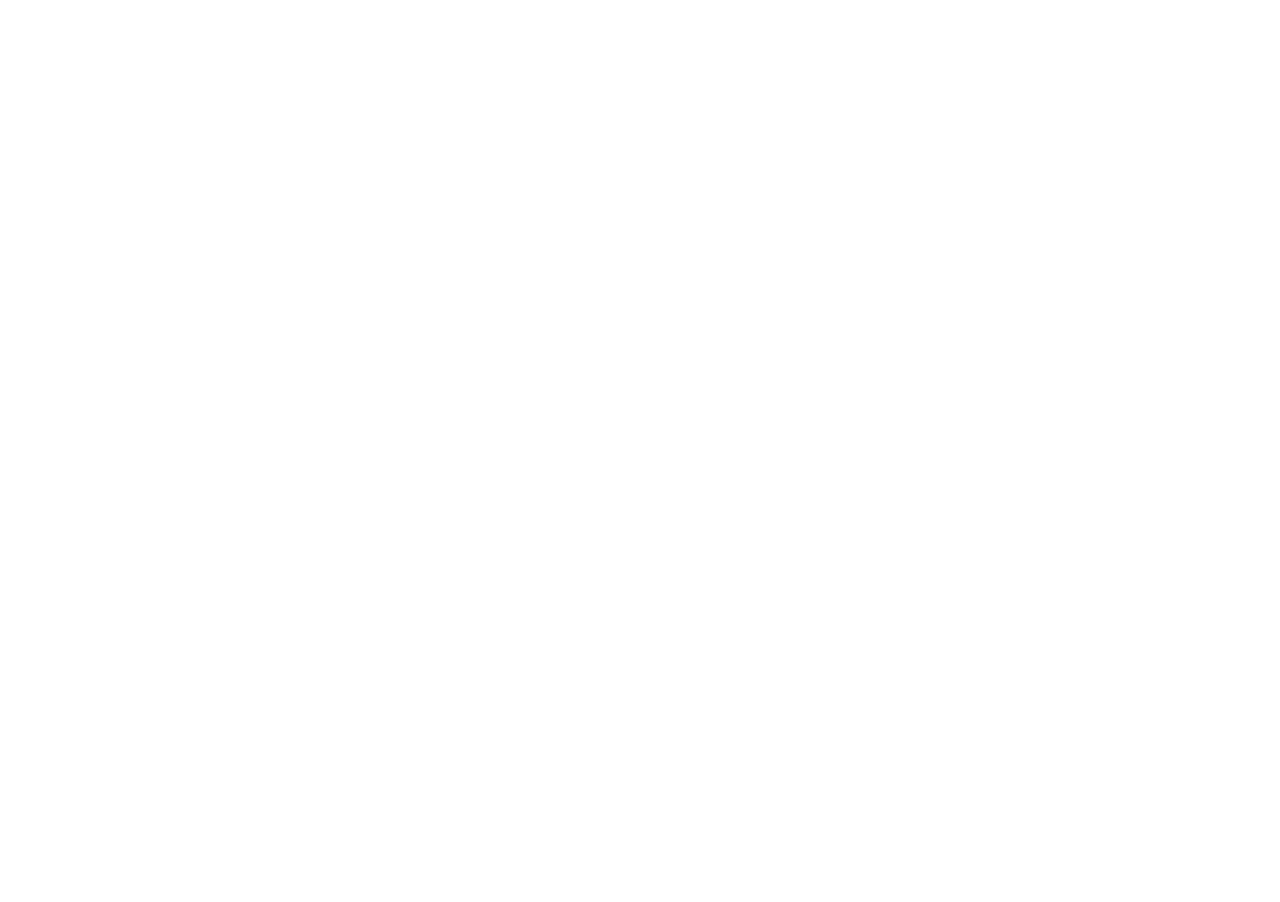
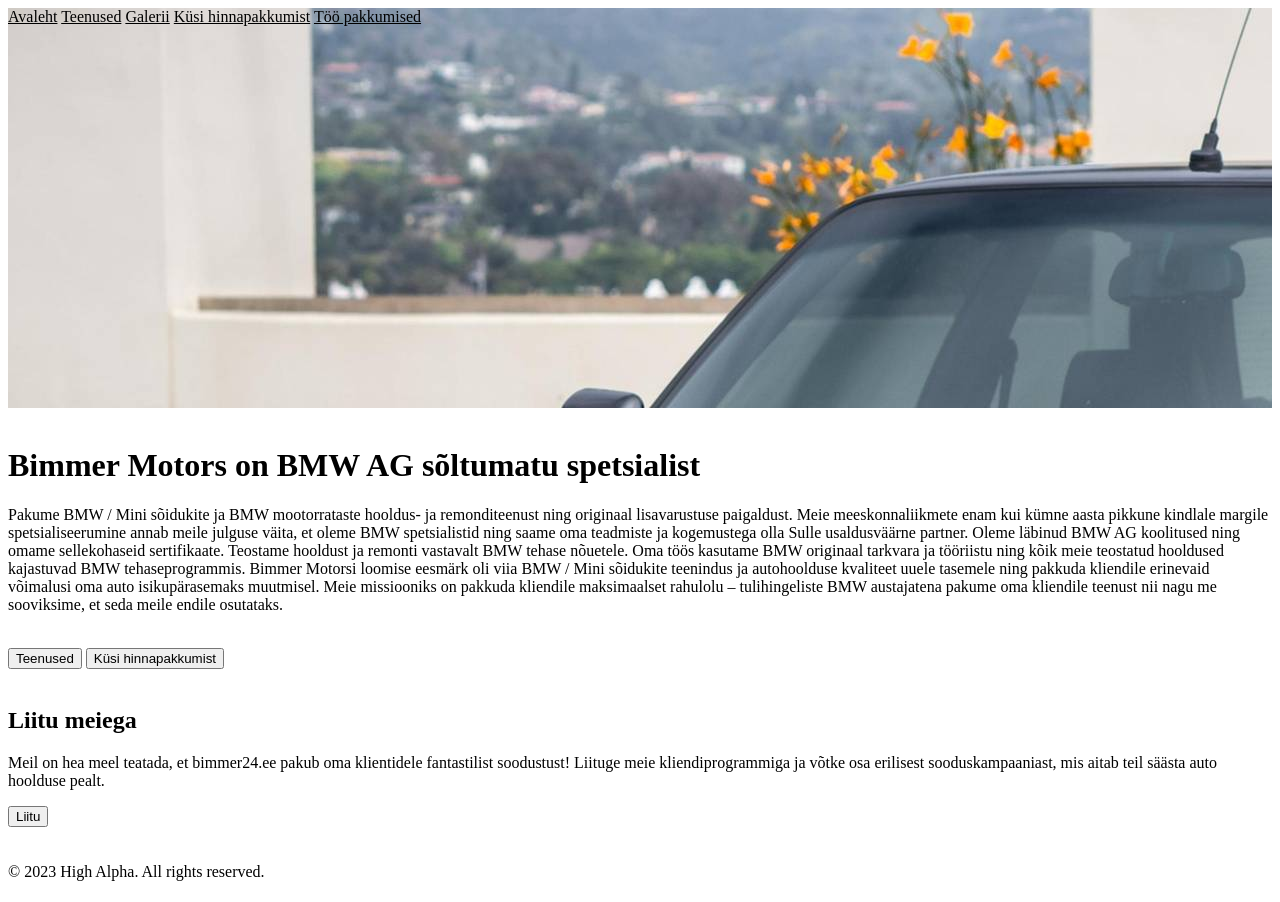
Before and after one commit to Mart1nPr/Kasutajaliides, a plain HTML site: page Üheleheline veebileht/ylesanne-1.html in a window 1280 px wide. Before the commit the page ends 800 px from the top, so only its background shows below. Drawn offline with Linux system fonts and the light colour scheme.

Commit message:
Updated index file

```diff
--- a/Üheleheline veebileht/ylesanne-1.html
+++ b/Üheleheline veebileht/ylesanne-1.html
@@ -1,6 +1,6 @@
 <!DOCTYPE html>
 <!-- dokumendi tüüp on html -->
-<html lang="en">
+<html lang="et">
 <!-- määrame ära, mis keelega tegu, siis brauser teab -->
 
 <head>
@@ -14,20 +14,28 @@
 	Seejärel kirjuta kujunduse järgi markup kood.
 	-->
 	<style>
-		p a {
+		p a {}
 
-		}
-
-		a {
-
-		}
+		a {}
 
 		a span {}
 
 		.container {
 			max-width: 1320px;
-            margin: 0 auto;
+			margin: 0 auto;
 		}
+
+
+		.header {
+			background-image: url(/images/9aqY27bo-6XmDjMJjh5-\(edit\).jpg);
+			height: 400px;
+			width: 100%;
+		}
+
+		.web-tab {
+			color: black;
+		}
+
 		/* https://developer.mozilla.org/en-US/docs/Web/CSS/color */
 		/* https://developer.mozilla.org/en-US/docs/Web/CSS/text-decoration */
 		/* https://developer.mozilla.org/en-US/docs/Web/CSS/background */
@@ -36,7 +44,71 @@
 	</style>
 </head>
 
-<body><!--
+<body>
+	<div class="Main-container">
+		<div class="header">
+			<div class="web-tabs">
+				<a class="web-tab" href="">Avaleht</a>
+				<a class="web-tab" href="">Teenused</a>
+				<a class="web-tab" href="">Galerii</a>
+				<a class="web-tab" href="">Küsi hinnapakkumist</a>
+				<a class="web-tab" href="">Töö pakkumised</a>
+			</div>
+		</div>
+	</div>
+	<br>
+	<div class="Middle-container">
+		<!--information-->
+		<div class="information-container">
+			<div>
+				<h1>Bimmer Motors on BMW AG sõltumatu spetsialist</h1>
+				<p class="info-text">
+					Pakume BMW / Mini sõidukite ja BMW mootorrataste hooldus- ja remonditeenust ning originaal
+					lisavarustuse
+					paigaldust.
+
+					Meie meeskonnaliikmete enam kui kümne aasta pikkune kindlale margile spetsialiseerumine annab meile
+					julguse väita, et oleme BMW spetsialistid ning saame oma teadmiste ja kogemustega olla Sulle
+					usaldusväärne partner. Oleme läbinud BMW AG koolitused ning omame sellekohaseid sertifikaate.
+					Teostame
+					hooldust ja remonti vastavalt BMW tehase nõuetele. Oma töös kasutame BMW originaal tarkvara ja
+					tööriistu
+					ning kõik meie teostatud hooldused kajastuvad BMW tehaseprogrammis.
+
+					Bimmer Motorsi loomise eesmärk oli viia BMW / Mini sõidukite teenindus ja autohoolduse kvaliteet
+					uuele
+					tasemele ning pakkuda kliendile erinevaid võimalusi oma auto isikupärasemaks muutmisel. Meie
+					missiooniks
+					on pakkuda kliendile maksimaalset rahulolu – tulihingeliste BMW austajatena pakume oma kliendile
+					teenust
+					nii nagu me sooviksime, et seda meile endile osutataks.
+				</p>
+			</div>
+			<br>
+			<!--2 selection buttons-->
+			<div>
+				<button>Teenused</button>
+				<button>Küsi hinnapakkumist</button>
+			</div>
+			<br>
+			<!--client area-->
+			<div>
+				<h2>Liitu meiega</h2>
+				<p>
+					Meil on hea meel teatada, et bimmer24.ee pakub oma klientidele fantastilist soodustust! Liituge meie
+					kliendiprogrammiga ja võtke osa erilisest sooduskampaaniast, mis aitab teil säästa auto hoolduse
+					pealt.
+				</p>
+				<button>Liitu</button>
+			</div>
+		</div>
+	</div>
+	<br>
+	<br>
+	<footer>
+		© 2023 High Alpha. All rights reserved.
+	</footer>
+	<!--
 		"Body" vahele kirjutame lehe sisu. siin ei ole hetkel midagi. Lehe sisu on tühi, sest see on välja kommenteeritud.
 
 		Ülesanne:
```
Also changed, not shown: Üheleheline veebileht/images/9aqY27bo-6XmDjMJjh5-(edit).jpg (added).
